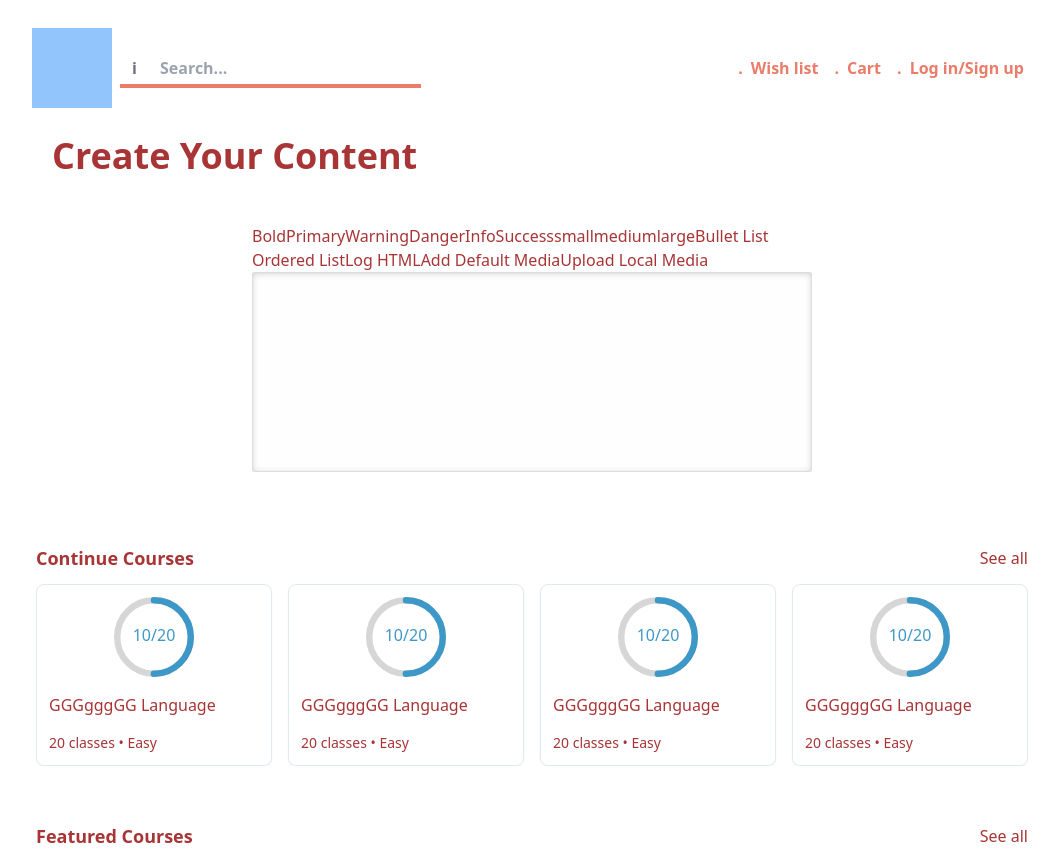
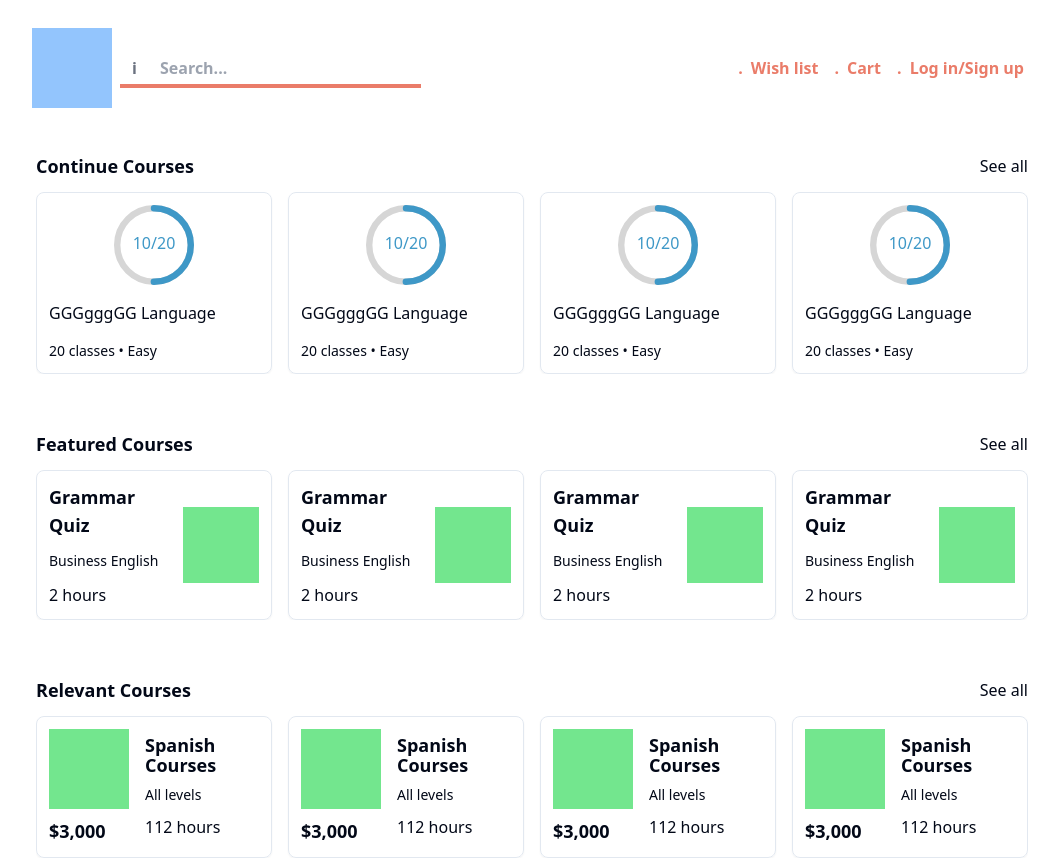
Before and after one commit to tommyle1310/tomlang-web, a React (Vite) app: page / in a window 1280 px wide. Shown: the top 859 px of the page, without its empty margins (108-1167 px from the left). Built offline with nearby package versions, Linux system fonts and the light colour scheme.

Commit message:
css draft markdown

```diff
--- a/index.html
+++ b/index.html
@@ -5,6 +5,9 @@
   <meta charset="UTF-8" />
   <link rel="icon" type="image/svg+xml" href="/vite.svg" />
   <meta name="viewport" content="width=device-width, initial-scale=1.0" />
+  <link rel="stylesheet" href="https://cdnjs.cloudflare.com/ajax/libs/font-awesome/6.6.0/css/all.min.css"
+    integrity="sha512-Kc323vGBEqzTmouAECnVceyQqyqdsSiqLQISBL29aUW4U/M7pSPA/gEUZQqv1cwx4OnYxTxve5UMg5GT6L4JJg=="
+    crossorigin="anonymous" referrerpolicy="no-referrer" />
   <title>Vite + React + TS</title>
 </head>
 
--- a/src/App.tsx
+++ b/src/App.tsx
@@ -2,20 +2,18 @@ import 'react-circular-progressbar/dist/styles.css';
 import { Chart as ChartJS, BarElement, CategoryScale, LinearScale, Tooltip, Legend } from 'chart.js';
 import Nav from "./components/Nav/Nav";
 import { Outlet } from 'react-router-dom';
-import CreateLesson from './components/CreateLesson';
 
 // Register Chart.js components
 ChartJS.register(BarElement, CategoryScale, LinearScale, Tooltip, Legend);
 
 const App = () => {
   return (
-    <div className='text-primary-700'>
+    <div className=''>
       {/* nav section */}
       <Nav />
 
       {/* content */}
       <div className="lg:max-w-screen-lg mx-auto">
-        <CreateLesson />
         <Outlet />
       </div>
     </div>
--- a/src/components/DraftJS/Editor.tsx
+++ b/src/components/DraftJS/Editor.tsx
@@ -4,6 +4,7 @@ import { Editor } from 'draft-js';
 import mediaBlockRenderer from './MediaBlockRenderer'; // Ensure correct path
 import useEditor from './useEditor'; // Ensure correct path
 import { customStyleMap } from '@/lib/constants/draftConstants';
+import { Button } from '../ui/button';
 
 const MyEditor: React.FC = () => {
     const {
@@ -21,20 +22,22 @@ const MyEditor: React.FC = () => {
     } = useEditor();
 
     return (
-        <div className="custom-editor">
-            <span onMouseDown={onBoldClick}>Bold</span>
-            <button onMouseDown={changeTextColor('PRIMARY')}>Primary</button>
-            <button onMouseDown={changeTextColor('WARNING')}>Warning</button>
-            <button onMouseDown={changeTextColor('DANGER')}>Danger</button>
-            <button onMouseDown={changeTextColor('INFO')}>Info</button>
-            <button onMouseDown={changeTextColor('SUCCESS')}>Success</button>
-            <button onMouseDown={changeTextSize('SMALL')}>small</button>
-            <button onMouseDown={changeTextSize('MEDIUM')}>medium</button>
-            <button onMouseDown={changeTextSize('LARGE')}>large</button>
-            <button onMouseDown={toggleBlockType('unordered-list-item')}>Bullet List</button>
-            <button onMouseDown={toggleBlockType('ordered-list-item')}>Ordered List</button>
-            <button onMouseDown={logHTML}>Log HTML</button>
-            <button onMouseDown={addMedia}>Add Default Media</button>
+        <div className="custom-editor ">
+         <div className="flex flex-row">
+                <button className=' draft-btn ' onMouseDown={onBoldClick}><i className="fa-solid fa-bold"></i></button>
+                <div className="flex flex-row">
+                    <button className='flex  draft-btn justify-center items-center' onMouseDown={changeTextColor('PRIMARY')}><div className='bg-primary-500 w-3 h-3 rounded-full'></div></button>
+                    <button className='flex  draft-btn justify-center items-center' onMouseDown={changeTextColor('WARNING')}><div className='bg-warning-500 w-3 h-3 rounded-full'></div></button>
+                    <button className='flex  draft-btn justify-center items-center' onMouseDown={changeTextColor('DANGER')}><div className='bg-danger-500 w-3 h-3 rounded-full'></div></button>
+                    <button className='flex  draft-btn justify-center items-center' onMouseDown={changeTextColor('INFO')}><div className='bg-info-500 w-3 h-3 rounded-full'></div></button>
+                    <button className='flex  draft-btn justify-center items-center' onMouseDown={changeTextColor('SUCCESS')}><div className='bg-success-500 w-3 h-3 rounded-full'></div></button>
+                </div>
+                <button className='text-xs draft-btn ' onMouseDown={changeTextSize('SMALL')}>A</button>
+                <button className='text-md draft-btn ' onMouseDown={changeTextSize('MEDIUM')}>A</button>
+                <button className='text-xl draft-btn ' onMouseDown={changeTextSize('LARGE')}>A</button>
+                <button className='draft-btn' onMouseDown={toggleBlockType('unordered-list-item')}><i className="fa-solid fa-list-ul"></i></button>
+                <button className='draft-btn' onMouseDown={toggleBlockType('ordered-list-item')}><i className="fa-solid fa-arrow-up-1-9"></i></button>
+                <button className='draft-btn' onMouseDown={addMedia}><i className="fa-solid fa-panorama"></i></button>
                 <input
                     key={fileInputKey}
                     type="file"
@@ -43,15 +46,18 @@ const MyEditor: React.FC = () => {
                     style={{ display: 'none' }}
                     id="fileInput"
                 />
-            <label htmlFor="fileInput">
-                Upload Local Media
+                <label htmlFor="fileInput" className='draft-btn'>
+                    <i className="fa-solid fa-photo-film"></i>
                 </label>
+         </div>
             <Editor
                 editorState={editorState}
                 onChange={setEditorState}
                 customStyleMap={customStyleMap}
                 blockRendererFn={mediaBlockRenderer}
             />
+
+<Button className='bg-red-300 w-32' onMouseDown={logHTML}>Log HTML</Button>
         </div>
     );
 };
--- a/src/index.css
+++ b/src/index.css
@@ -86,6 +86,9 @@
   background: #fefefe;
 }
 
+.custom-editor .draft-btn {
+  @apply w-10 h-10 rounded-md hover:duration-300 hover:bg-slate-100 border border-slate-300 flex justify-center items-center
+}
 
 .mb-full-lap-32 {
   @apply bg-red-300 w-64 h-32 max-lg:w-full
--- a/src/main.tsx
+++ b/src/main.tsx
@@ -1,10 +1,8 @@
-
-
-import React from 'react'
-import ReactDOM from 'react-dom/client'
-import App from './App.tsx'
-import './index.css'
-import 'draft-js/dist/Draft.css'
+import React from 'react';
+import ReactDOM from 'react-dom/client';
+import App from './App.tsx';
+import './index.css';
+import 'draft-js/dist/Draft.css';
 import {
   createBrowserRouter,
   RouterProvider,
@@ -12,6 +10,7 @@ import {
 import ErrorPage from './error-page.tsx';
 import Lesson from './routes/Lesson.tsx';
 import Home from './routes/Home.tsx';
+import CreateLesson from './components/CreateLesson.tsx';
 
 const router = createBrowserRouter([
   {
@@ -20,8 +19,13 @@ const router = createBrowserRouter([
     errorElement: <ErrorPage />,
     children: [
       {
-        path: "/lesson",
+        path: "lesson",
         element: <Lesson />,
+        errorElement: <ErrorPage />,
+      },
+      {
+        path: "lesson/new",
+        element: <CreateLesson />,
         errorElement: <ErrorPage />,
       },
       {
--- a/src/routes/Lesson.tsx
+++ b/src/routes/Lesson.tsx
@@ -1,5 +1,7 @@
+import { Button } from "@/components/ui/button";
 import { Tabs, TabsContent, TabsList, TabsTrigger } from "@/components/ui/tabs"
 import { courses } from "@/lib/constants/courses"
+import { Link } from "react-router-dom";
 
 const getStatusClasses = (status: string) => {
     let classes = "jb p-3 border-2 ";
@@ -18,7 +20,10 @@ const getStatusClasses = (status: string) => {
 
 const Lesson = () => {
     return (
-        <div className="p-3">
+        <div className="p-3 max-w-screen-md mx-auto">
+            <Link to='/lesson/new' className="w-full flex justify-end my-4">
+                <Button className="bg-info-600 text-white" >Create a lesson</Button>
+            </Link>
 
             <Tabs defaultValue="lessons" className="max-w-screen-md mx-auto">
                 <TabsList className="mx-auto bg-danger-300 w-full">
```
Lines whose indentation alone changed are shown as unchanged.
